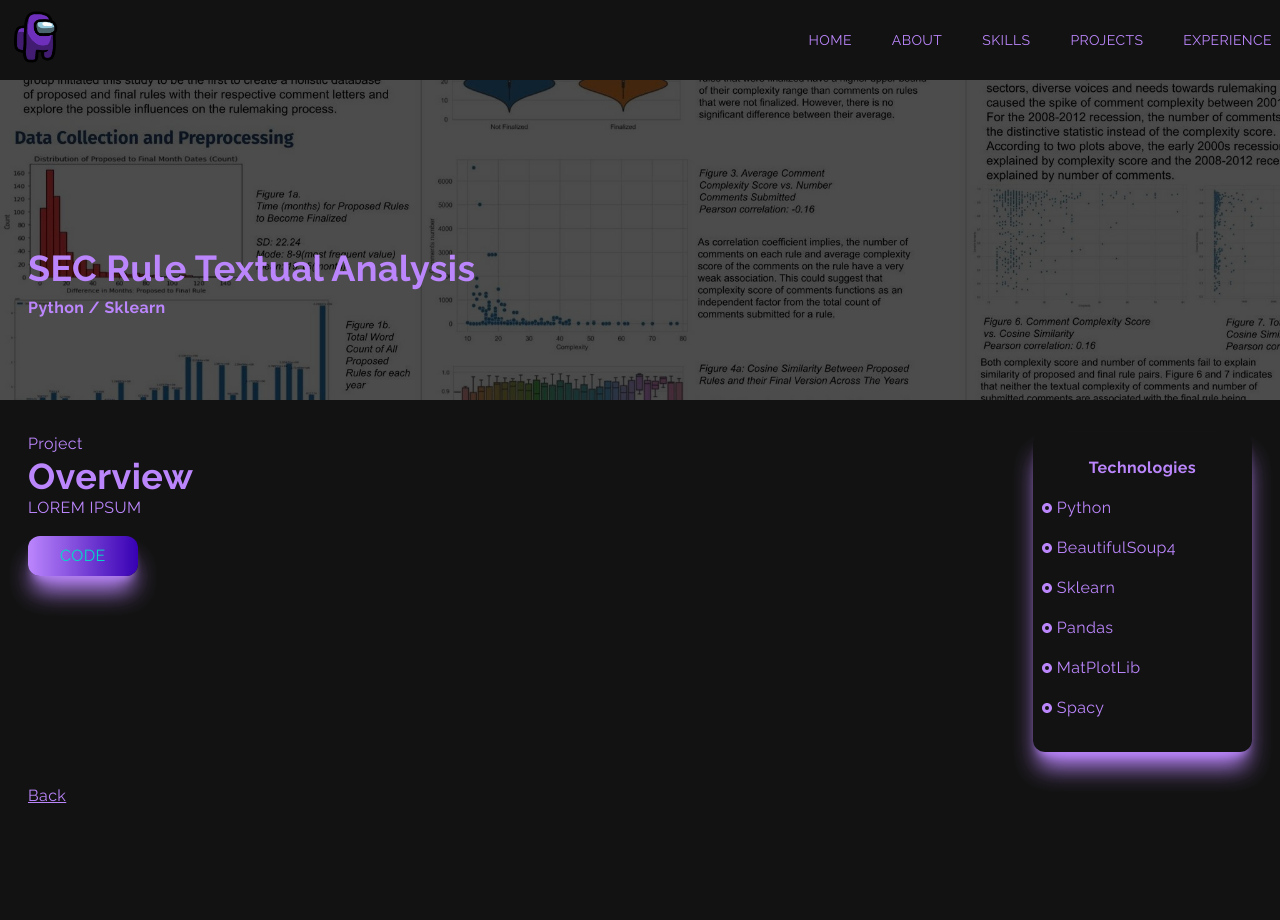
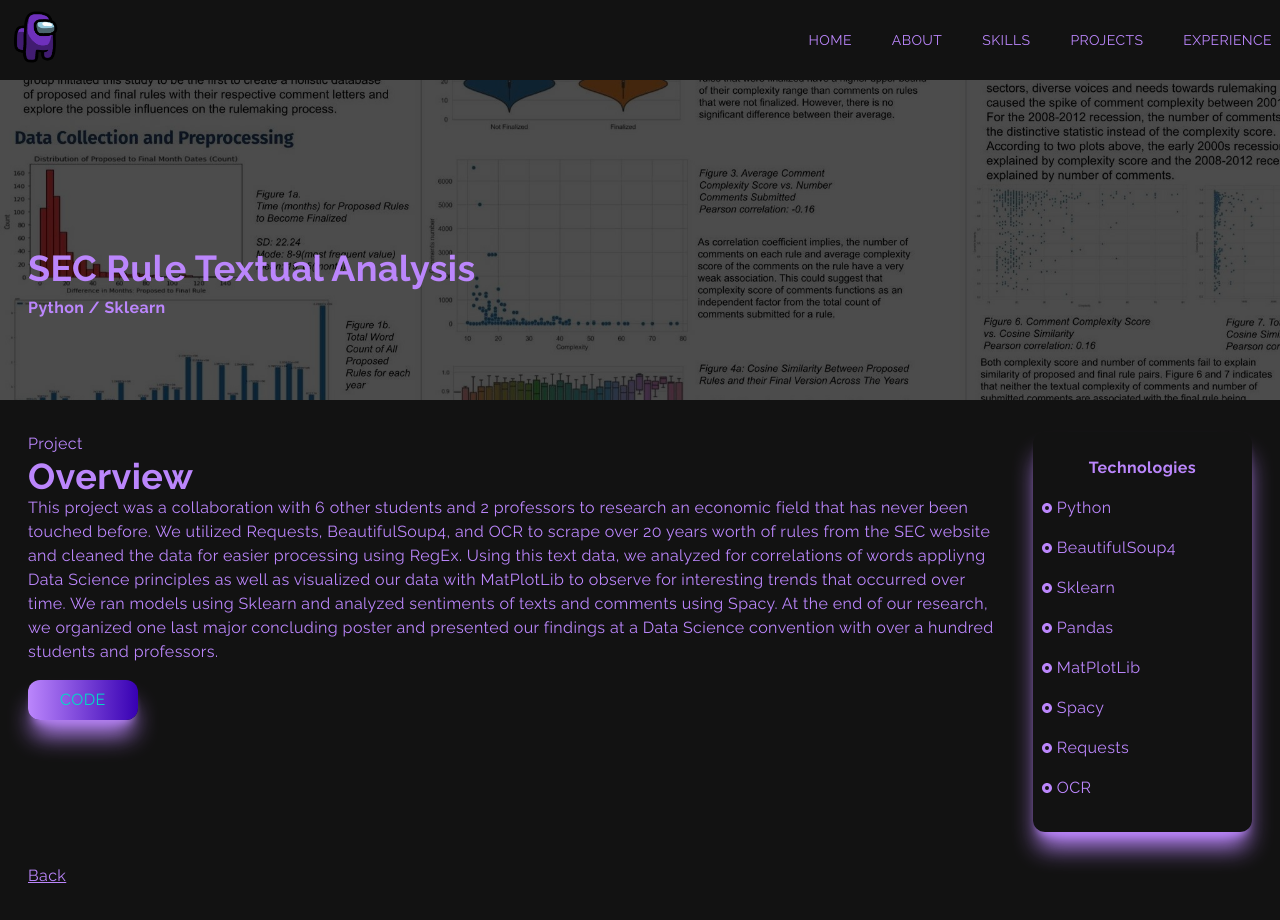
Before and after one commit to jspnguyen/Personal_Portfolio, a Next.js app: page /secproj in a window 1280 px wide. Before the commit the page ends 840 px from the top, so only its background shows below. Built offline with nearby package versions, Linux system fonts and the light colour scheme.

Commit message:
Rewrote descriptions

```diff
--- a/components/About.jsx
+++ b/components/About.jsx
@@ -14,7 +14,7 @@
           <h2 className='py-4'>Who I Am</h2>
           <p className='py-2 text-[#CEEC97]'>
           Hey there, I&#39;m Joseph Nguyen, a Computer Science student currently studying at UC Berkeley.
-          I have experience in different areas of developement such as: Full-Stack,
+          I have experience in different areas of development such as: Full-Stack,
           Mobile, Database, and Computer Vision. I enjoy building all kinds of projects that rely
           on different stacks, and as of lately I&#39;ve been working on Discord bots.
           </p>
--- a/pages/escapegame.jsx
+++ b/pages/escapegame.jsx
@@ -27,7 +27,11 @@
           <p>Project</p>
           <h2>Overview</h2>
           <p>
-            LOREM IPSUM
+            Escape the Dungeon was a game developed fully in Java that includes random dungeon generation by seed. The game has 9 floors which the player
+            must complete through exploring the dungeons and finding the exits. However, monsters randomly roam the dungeon and the player will eventually
+            run into these monsters and will have to defeat them. The combat system is turn based and has a similar style to that of Pokemon. Players have
+            limited health and damage but can pick up weapons and potions that they find while exploring the dungeon. Lastly, the game also includes a
+            save and load system as well.
           </p>
           {/* <a
             href=''
--- a/pages/experience.jsx
+++ b/pages/experience.jsx
@@ -9,7 +9,7 @@
         <title>Joseph&#39;s Experience</title>
         <meta
           name='description'
-          content='I&#39;m a Software Engineer ^-^'
+          content='Joseph&#39;s Experience'
         />
         <link rel='icon' href='/fav.ico' />
       </Head>
--- a/pages/healthyhabits.jsx
+++ b/pages/healthyhabits.jsx
@@ -27,7 +27,13 @@
           <p>Project</p>
           <h2>Overview</h2>
           <p>
-            CalHacks 10.0 project.
+            Healthy Habits was a project developed by 3 colleagues and I for CalHack 10.0. Our project was a web app that was meant to be run in people's
+            background as they worked. The goal was to create a tool that would help students and workers who spend prolonged periods of time on the computer
+            better manage when they should take breaks. We would take in facial data through their webcam with OpenCV and would send this data through HumeAI's API to
+            get different scores for each emotions. If certain emotions were too high for prolonged periods of time, we would notify the user and suggest them
+            to take a break. We also included a feature for users to email themselves either the raw data from each session or a report that was generated through
+            processing their data through OpenAI's LLM. My responsibility was to develop the computer vision portion as well as a majority of the backend to ensure the
+            data was properly collected and processed. I also assisted with some of the front-end as well with webcam integration and formatting.
           </p>
           <a
             href='https://github.com/jspnguyen/HealthyHabits'
--- a/pages/internbot.jsx
+++ b/pages/internbot.jsx
@@ -27,8 +27,11 @@
           <p>Project</p>
           <h2>Overview</h2>
           <p>
-            This bot was built using Discord.py and gets data
-            from scraping https://github.com/SimplifyJobs/Summer2024-Internships.
+            This bot was created with the purpose of helping Computer Science students find tech internships and provide a way for them
+            to check for new postings while on Discord. As a student looking for internships myself, I understood the struggle of going
+            through many sites to look for new internships and wanted to aggregate it all onto Discord. I built this bot using Discord.py
+            and scraped data from Simplify's lists of Tech Internships on GitHub using Requests and BeautifulSoup4.
+            Credit: https://github.com/SimplifyJobs/Summer2024-Internships.
           </p>
           <a
             href='https://github.com/jspnguyen/InternshipBot'
--- a/pages/secproj.jsx
+++ b/pages/secproj.jsx
@@ -27,7 +27,12 @@
           <p>Project</p>
           <h2>Overview</h2>
           <p>
-            LOREM IPSUM
+            This project was a collaboration with 6 other students and 2 professors to research an economic field that has never been touched before.
+            We utilized Requests, BeautifulSoup4, and OCR to scrape over 20 years worth of rules from the SEC website and cleaned the data for
+            easier processing using RegEx. Using this text data, we analyzed for correlations of words appliyng Data Science principles as well as
+            visualized our data with MatPlotLib to observe for interesting trends that occurred over time. We ran models using Sklearn and analyzed
+            sentiments of texts and comments using Spacy. At the end of our research, we organized one last major concluding poster and presented
+            our findings at a Data Science convention with over a hundred students and professors.
           </p>
           <a
             href='https://sec-rule-project.github.io/'
@@ -60,6 +65,12 @@
               <p className='text-[#BB86FC] py-2 flex items-center'>
                 <RiRadioButtonFill className='pr-1' /> Spacy
               </p>
+              <p className='text-[#BB86FC] py-2 flex items-center'>
+                <RiRadioButtonFill className='pr-1' /> Requests
+              </p>
+              <p className='text-[#BB86FC] py-2 flex items-center'>
+                <RiRadioButtonFill className='pr-1' /> OCR
+              </p>
             </div>
           </div>
         </div>
```
